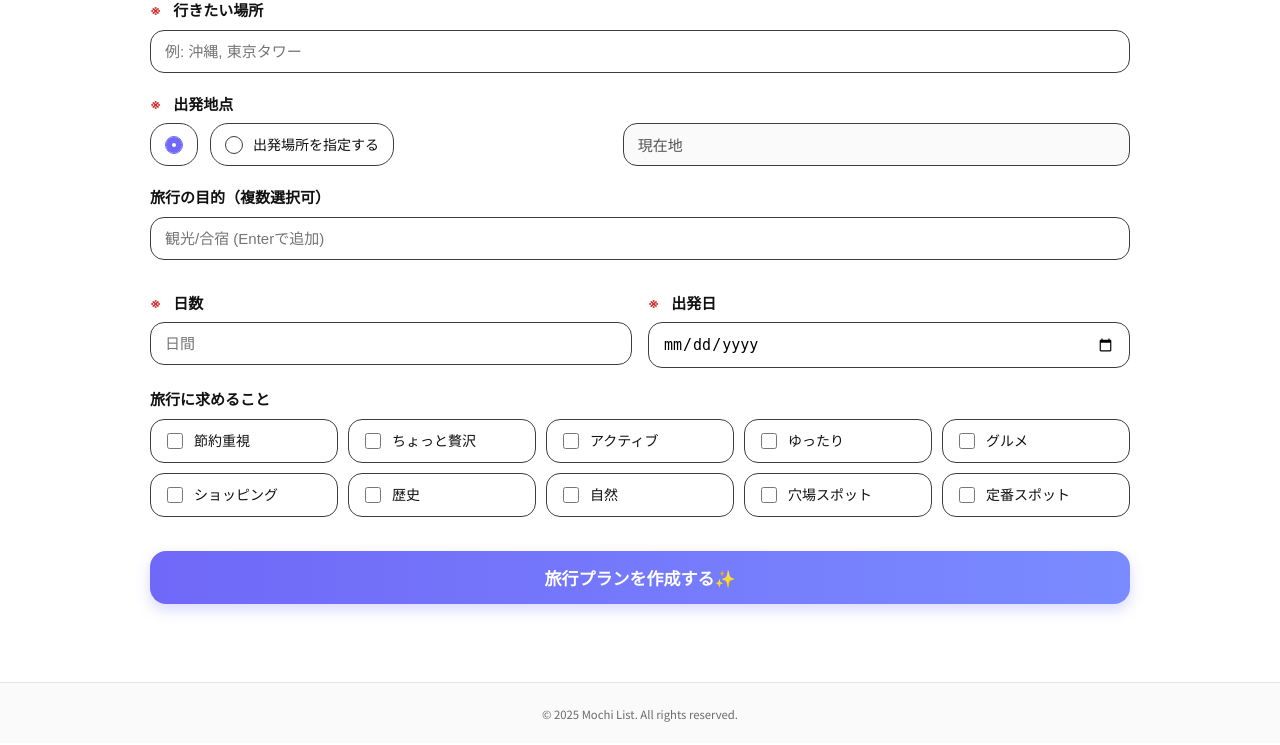
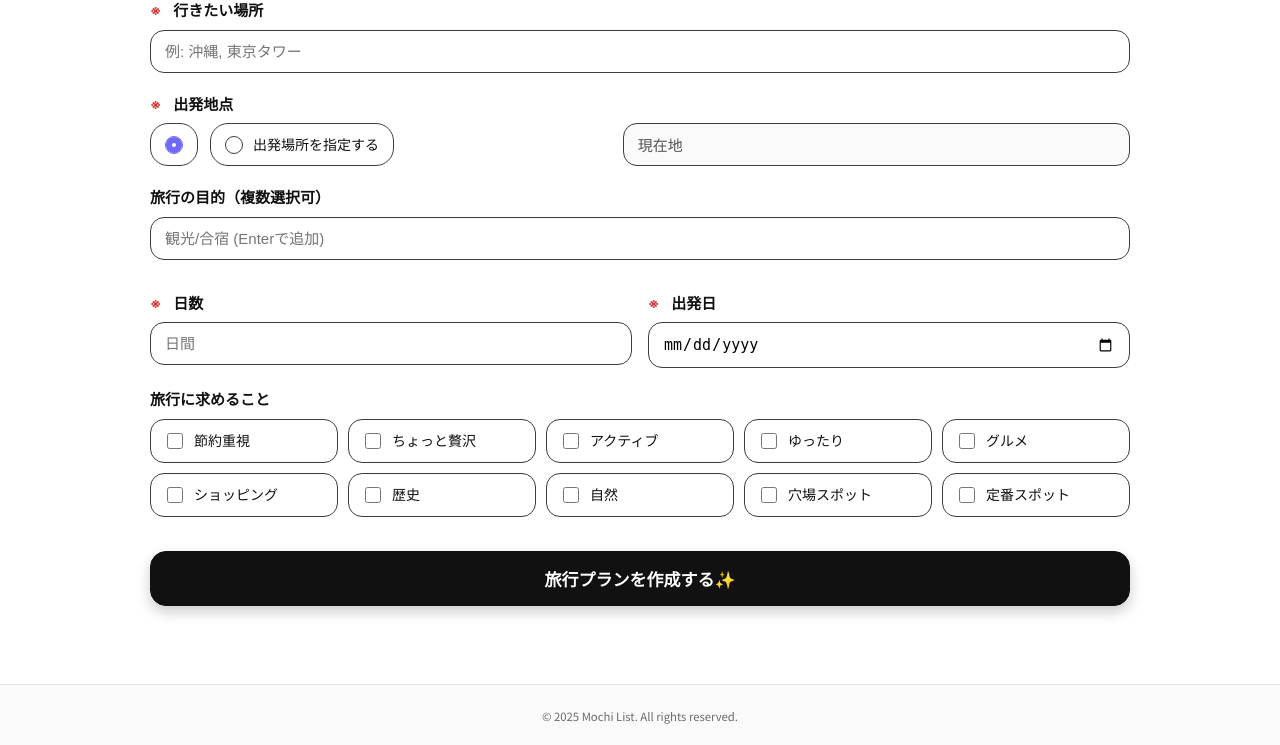
Before and after one commit to kokoriko3/motilist, a Flask app: page /plans/create_form in a window 1280 px wide. Shown: the part 171-916 px from the top of the page. Before the commit the page ends 893 px from the top, so only its background shows below. Run offline with Flask 3, Linux system fonts and the light colour scheme; the visitor is signed in with stand-in values (Sample User, id 1).

Commit message:
色の変更

```diff
--- a/app/templates/plan/plan_create.html
+++ b/app/templates/plan/plan_create.html
@@ -427,19 +427,19 @@ document.addEventListener('DOMContentLoaded', () => {
 .submit-btn {
   width: 100%;
   padding: 14px;
-  border: none;
+  border: 1px solid #111;
   border-radius: 16px;
-  background: linear-gradient(90deg, #7068f8, #7a8bff);
+  background: #111;
   color: #fff;
   font-size: 17px;
   font-weight: 600;
   cursor: pointer;
-  box-shadow: 0 6px 14px rgba(112, 104, 248, 0.25);
+  box-shadow: 0 6px 14px rgba(0, 0, 0, 0.2);
   transition: transform 0.1s ease, box-shadow 0.15s ease;
 }
 .submit-btn:hover {
   transform: translateY(-1px);
-  box-shadow: 0 8px 18px rgba(112, 104, 248, 0.35);
+  box-shadow: 0 8px 18px rgba(0, 0, 0, 0.3);
 }
 .submit-btn:active {
   transform: translateY(0);
```
